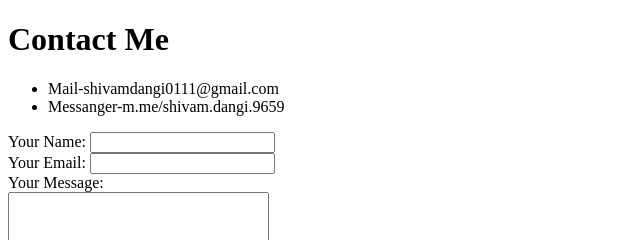
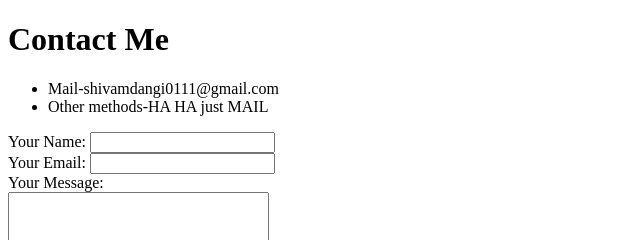
Before and after one commit to shivamdangi7/cv, a plain HTML site: page contact.html in a window 1280 px wide. Shown: the top 240 px of the page, 0-640 px from the left. Drawn offline with Linux system fonts and the light colour scheme.

Commit message:
update contact.html
remove messenger

```diff
--- a/contact.html
+++ b/contact.html
@@ -10,7 +10,7 @@
     <h1>Contact Me</h1>
     <ul>
         <li>Mail-shivamdangi0111@gmail.com</li>
-        <li>Messanger-m.me/shivam.dangi.9659</li>
+        <li>Other methods-HA HA just MAIL</li>
     </ul>
     <form action="mailto:shivamdangi0111@gmail.com" method="post" enctype="text/plain">
         <label>Your Name:</label>
```
